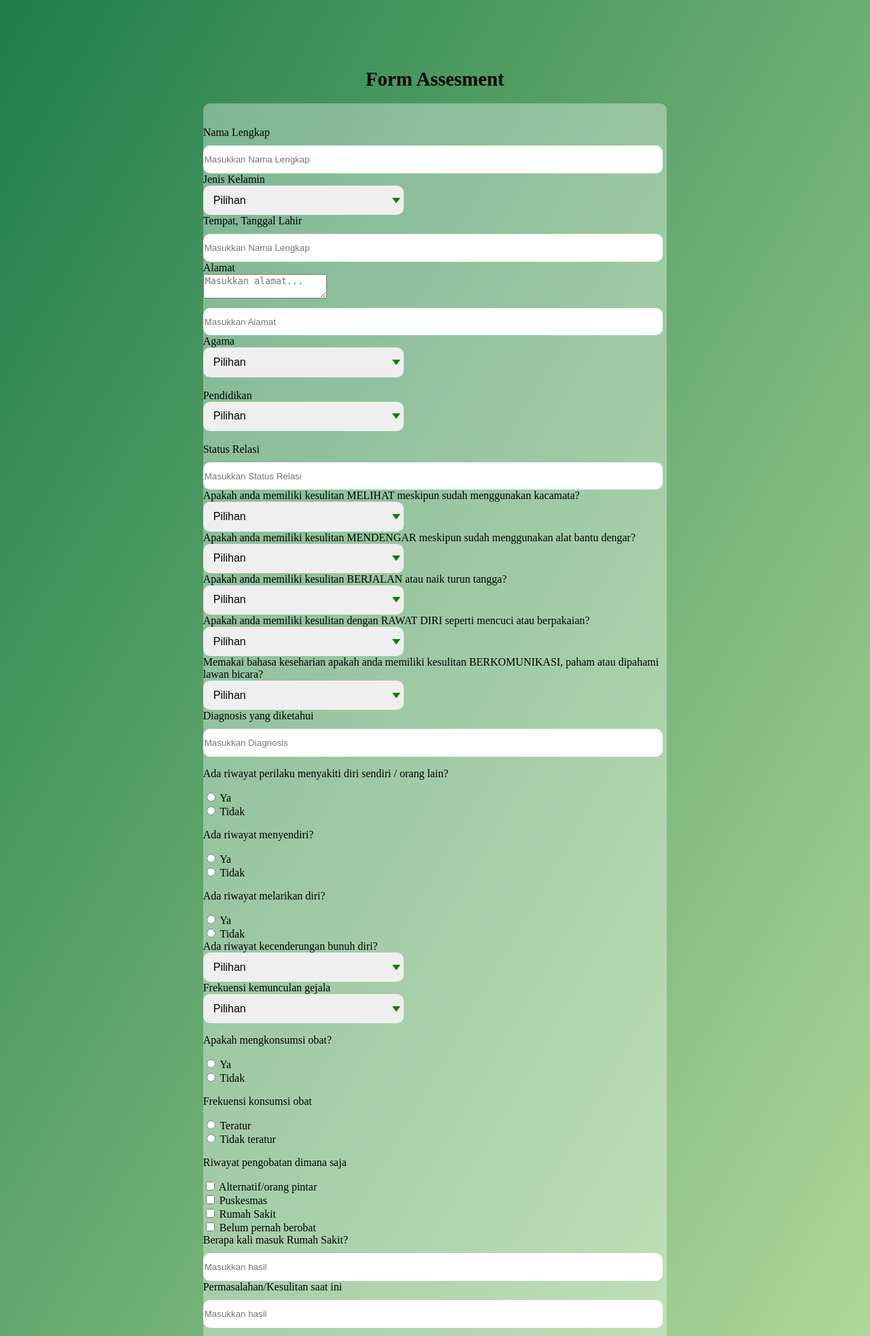
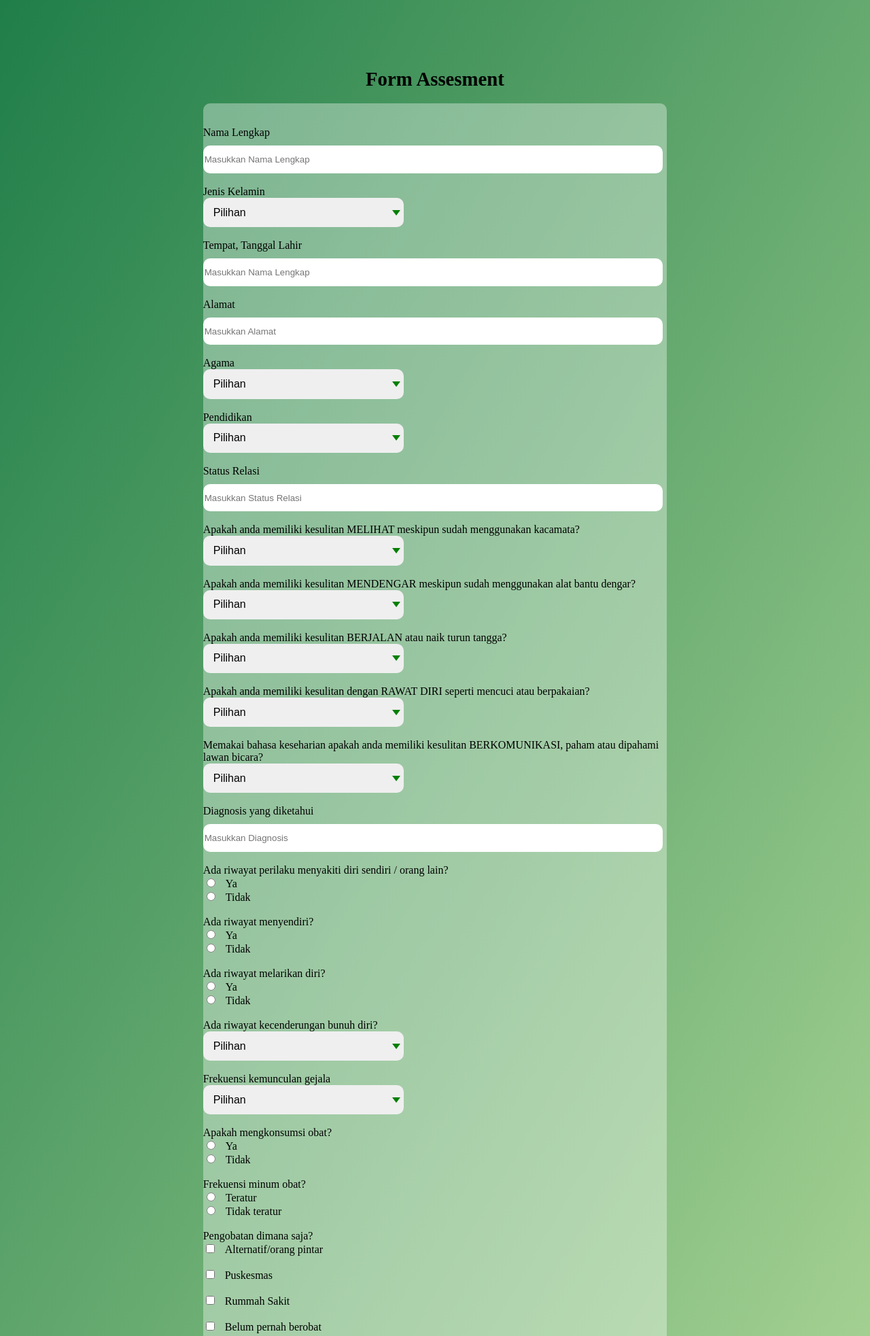
Before and after one commit to ZhivaldoFabio/Form-Assesment, a PHP site: page /Form_assesment1.html in a window 1280 px wide. Shown: the top 1965 px of the page at 68% size. Run offline with PHP 8.4, Linux system fonts and the light colour scheme.

Commit message:
udah di sesuain

```diff
--- a/Form_assesment1.html
+++ b/Form_assesment1.html
@@ -6,6 +6,7 @@
     <meta http-equiv="X-UA-Compatible" content="IE=edge">
     <meta name="viewport" content="width=device-width, initial-scale=1.0">
     <title>Form Assesment 1</title>
+    <meta name="viewport" content="width=device-width, initial-saled=1, user-scalable=no"/>
     <link rel="stylesheet" href="stylesheet.css">
 </head>
 
@@ -16,7 +17,7 @@
     <form class="form_assesment1">
         <div id="content1">
             <label>Nama Lengkap</label><br>
-            <input type="text" name="name" placeholder="Masukkan Nama Lengkap" class="input-text">
+            <input type="text" name="name" placeholder="Masukkan Nama Lengkap" class="input-text"><br>
             <br>
 
             <label>Jenis Kelamin</label><br>
@@ -29,14 +30,13 @@
                         <option value="Lainnya">Lainnya</option>
                     </select>
                 </div>
-            </div>
+            </div><br>
             <label>Tempat, Tanggal Lahir</label><br>
-            <input type="text" name="dob" placeholder="Masukkan Nama Lengkap" class="input-text">
+            <input type="text" name="dob" placeholder="Masukkan Nama Lengkap" class="input-text"><br>
             <br>
 
             <label>Alamat</label><br>
-            <textarea name="alamat" id="alamat" placeholder="Masukkan alamat..."></textarea>
-            <input type="text" name="address" placeholder="Masukkan Alamat" class="input-text">
+            <input type="text" name="address" placeholder="Masukkan Alamat" class="input-text"><br>
             <br>
 
             <label>Agama</label><br>
@@ -70,8 +70,8 @@
             </div>
             <br>
 
-            <label>Status Relasi</label><br>
-            <input type="text" name="relation" placeholder="Masukkan Status Relasi" class="input-text">
+            <label>Status Relasi</label>
+            <input type="text" name="relation" placeholder="Masukkan Status Relasi" class="input-text"><br>
             <br>
             <label>Apakah anda memiliki kesulitan MELIHAT meskipun sudah menggunakan kacamata?</label><br>
             <div class="option">
@@ -85,7 +85,7 @@
                     </select>
                 </div>
 
-            </div>
+            </div><br>
             <label>Apakah anda memiliki kesulitan MENDENGAR meskipun sudah menggunakan alat bantu dengar?</label><br>
             <div class="option">
                 <div class="select-box">
@@ -98,7 +98,7 @@
                     </select>
                 </div>
 
-            </div>
+            </div><br>
             <label>Apakah anda memiliki kesulitan BERJALAN atau naik turun tangga?</label><br>
             <div class="option">
                 <div class="select-box">
@@ -111,7 +111,7 @@
                     </select>
                 </div>
 
-            </div>
+            </div><br>
             <label>Apakah anda memiliki kesulitan dengan RAWAT DIRI seperti mencuci atau berpakaian?</label><br>
             <div class="option">
                 <div class="select-box">
@@ -124,7 +124,7 @@
                     </select>
                 </div>
 
-            </div>
+            </div><br>
             <label>Memakai bahasa keseharian apakah anda memiliki kesulitan BERKOMUNIKASI, paham atau dipahami lawan
                 bicara?</label><br>
             <div class="option">
@@ -138,26 +138,20 @@
                     </select>
                 </div>
 
-            </div>
+            </div><br>
             <label>Diagnosis yang diketahui</label><br>
-            <input type="text" name="relation" placeholder="Masukkan Diagnosis" class="input-text">
+            <input type="text" name="relation" placeholder="Masukkan Diagnosis" class="input-text"><br>
             <br>
-            <p>Ada riwayat perilaku menyakiti
-                diri sendiri / orang lain? </p>
-            <input type="radio" id="html" name="self-harm" value="HTML">
-            <label for="html">Ya</label><br>
-            <input type="radio" id="css" name="self-harm" value="CSS">
-            <label for="css">Tidak</label><br>
-            <p>Ada riwayat menyendiri? </p>
-            <input type="radio" id="html" name="menyendiri" value="HTML">
-            <label for="html">Ya</label><br>
-            <input type="radio" id="css" name="menyendiri" value="CSS">
-            <label for="css">Tidak</label><br>
-            <p>Ada riwayat melarikan diri? </p>
-            <input type="radio" id="html" name="melarikan-diri" value="HTML">
-            <label for="html">Ya</label><br>
-            <input type="radio" id="css" name="melarikan-diri" value="CSS">
-            <label for="css">Tidak</label><br>
+            <label>Ada riwayat perilaku menyakiti diri sendiri / orang lain?</label><br>
+            <input type="radio" name="radio" class="larger">&nbsp&nbsp&nbspYa<br>
+            <input type="radio" name="radio" class="larger">&nbsp&nbsp&nbspTidak<br><br>
+            <label>Ada riwayat menyendiri?</label><br>
+            <input type="radio" name="radio" class="larger">&nbsp&nbsp&nbspYa<br>
+            <input type="radio" name="radio" class="larger">&nbsp&nbsp&nbspTidak<br><br>
+            <label>Ada riwayat melarikan diri?</label><br>
+            <input type="radio" name="radio" class="larger">&nbsp&nbsp&nbspYa<br>
+            <input type="radio" name="radio" class="larger">&nbsp&nbsp&nbspTidak<br><br>
+
             <label>Ada riwayat kecenderungan bunuh diri?</label><br>
             <div class="option">
                 <div class="select-box">
@@ -168,7 +162,7 @@
                         <option value="both">Keduanya</option>
                         <option value="no">Tidak ada</option>
                     </select>
-                </div>
+                </div><br>
 
             </div>
             <label>Frekuensi kemunculan gejala</label><br>
@@ -183,125 +177,94 @@
                     </select>
                 </div>
 
+            </div><br>
+            <label>Apakah mengkonsumsi obat?</label><br>
+            <input type="radio" name="radio" class="larger">&nbsp&nbsp&nbspYa<br>
+            <input type="radio" name="radio" class="larger">&nbsp&nbsp&nbspTidak<br><br>
+            <label>Frekuensi minum obat?</label><br>
+            <input type="radio" name="radio" class="larger">&nbsp&nbsp&nbspTeratur<br>
+            <input type="radio" name="radio" class="larger">&nbsp&nbsp&nbspTidak teratur<br><br>
+            <label id="head2">Pengobatan dimana saja?</label><br>
+            <div id="content2">
+                <input type="checkbox" name="checkbox" class="larger"><label>&nbsp&nbsp&nbspAlternatif/orang pintar</label><br><br>
+                <input type="checkbox" name="checkbox" class="larger"><label>&nbsp&nbsp&nbspPuskesmas</label><br><br>
+                <input type="checkbox" name="checkbox" class="larger"><label>&nbsp&nbsp&nbspRummah Sakit</label><br><br>
+                <input type="checkbox" name="checkbox" class="larger"><label>&nbsp&nbsp&nbspBelum pernah berobat</label><br><br>
             </div>
-            <p>Apakah mengkonsumsi obat? </p>
-            <input type="radio" id="html" name="fav_language" value="HTML">
-            <label for="html">Ya</label><br>
-            <input type="radio" id="css" name="fav_language" value="CSS">
-            <label for="css">Tidak</label><br>
-            <p>Frekuensi konsumsi obat </p>
-            <input type="radio" id="html" name="fav_language" value="HTML">
-            <label for="html">Teratur</label><br>
-            <input type="radio" id="css" name="fav_language" value="CSS">
-            <label for="css">Tidak teratur</label><br>
-            <p>Riwayat pengobatan dimana saja</p>
-            <input type="checkbox" id="vehicle1" name="vehicle1" value="Bike">
-            <label for="vehicle1"> Alternatif/orang pintar</label><br>
-            <input type="checkbox" id="vehicle2" name="vehicle2" value="Car">
-            <label for="vehicle2"> Puskesmas</label><br>
-            <input type="checkbox" id="vehicle3" name="vehicle3" value="Boat">
-            <label for="vehicle3"> Rumah Sakit</label><br>
-            <input type="checkbox" id="vehicle3" name="vehicle3" value="Boat">
-            <label for="vehicle3"> Belum pernah berobat</label><br>
+
 
             <label>Berapa kali masuk Rumah Sakit?</label><br>
-            <input type="text" name="address" placeholder="Masukkan hasil" class="input-text">
+            <input type="text" name="address" placeholder="Masukkan hasil" class="input-text"><br>
             <br>
 
             <label>Permasalahan/Kesulitan saat ini</label><br>
-            <input type="text" name="address" placeholder="Masukkan hasil" class="input-text">
+            <input type="text" name="address" placeholder="Masukkan hasil" class="input-text"><br>
             <br>
-            <p>Apakah Bekerja? </p>
-            <input type="radio" id="html" name="fav_language" value="HTML">
-            <label for="html">Ya</label><br>
-            <input type="radio" id="css" name="fav_language" value="CSS">
-            <label for="css">Tidak</label><br>
+            <label>Apakah bekerja?</label><br>
+            <input type="radio" name="radio" class="larger">&nbsp&nbsp&nbspYa<br>
+            <input type="radio" name="radio" class="larger">&nbsp&nbsp&nbspTidak<br><br>
+
             <label>Apa Pekerjaan Pokoknya?</label><br>
-            <input type="text" name="address" placeholder="Masukkan hasil" class="input-text">
+            <input type="text" name="address" placeholder="Masukkan hasil" class="input-text"><br>
             <br>
-            <p>Apakah memiliki pekerjaan sampingan? </p>
-            <input type="radio" id="html" name="fav_language" value="HTML">
-            <label for="html">Ya</label><br>
-            <input type="radio" id="css" name="fav_language" value="CSS">
-            <label for="css">Tidak</label><br>
-            <p>Penghasilan perbulan? </p>
-            <input type="radio" id="html" name="fav_language" value="HTML">
-            <label for="html"> ≤ 1 juta</label><br>
-            <input type="radio" id="css" name="fav_language" value="CSS">
-            <label for="css"> > 1 juta</label><br>
+            <label>Apakah memiliki pekerjaan sampingan?</label><br>
+            <input type="radio" name="radio" class="larger">&nbsp&nbsp&nbspYa<br>
+            <input type="radio" name="radio" class="larger">&nbsp&nbsp&nbspTidak<br><br>
+            <label>Penghasilan perbulan?</label><br>
+            <input type="radio" name="radio" class="larger">&nbsp&nbsp&nbsp≤ 1 juta<br>
+            <input type="radio" name="radio" class="larger">&nbsp&nbsp&nbsp> 1 juta<br><br>
             <label>Berapa jumlah anggota di rumah? Siapa saja yang bekerja?</label><br>
             <input type="text" name="address" placeholder="Masukkan hasil" class="input-text">
             <br>
             <p>Apa saja aset yang dimiliki keluarga? </p>
-            <input type="checkbox" id="vehicle1" name="vehicle1" value="Bike">
-            <label for="vehicle1"> Motor/mobil/sepeda</label><br>
-            <input type="checkbox" id="vehicle2" name="vehicle2" value="Car">
-            <label for="vehicle2"> Rumah/tanah</label><br>
-            <input type="checkbox" id="vehicle2" name="vehicle2" value="Car">
-            <label for="vehicle2"> Ternak</label><br>
-            <input type="checkbox" id="vehicle2" name="vehicle2" value="Car">
-            <label for="vehicle2"> Warung/toko/tabungan</label><br>
+            <input type="checkbox" name="checkbox" class="larger"><label>&nbsp&nbsp&nbspMotor/mobil/sepeda</label><br><br>
+            <input type="checkbox" name="checkbox" class="larger"><label>&nbsp&nbsp&nbspTernak</label><br><br>
+            <input type="checkbox" name="checkbox" class="larger"><label>&nbsp&nbsp&nbspWarung/Toko/Tabungan</label><br>
+
             <p>Apakah mendapat bantuan? </p>
-            <input type="checkbox" id="vehicle1" name="vehicle1" value="Bike">
-            <label for="vehicle1"> Pemerintah</label><br>
-            <input type="checkbox" id="vehicle2" name="vehicle2" value="Car">
-            <label for="vehicle2"> Swasta</label><br>
-            <input type="checkbox" id="vehicle2" name="vehicle2" value="Car">
-            <label for="vehicle2"> Orang lain</label><br>
-            <input type="checkbox" id="vehicle2" name="vehicle2" value="Car">
-            <label for="vehicle2"> Tidak dapat</label><br>
+            <input type="checkbox" name="checkbox" class="larger"><label>&nbsp&nbsp&nbspPemerintah</label><br><br>
+            <input type="checkbox" name="checkbox" class="larger"><label>&nbsp&nbsp&nbspSwasta</label><br><br>
+            <input type="checkbox" name="checkbox" class="larger"><label>&nbsp&nbsp&nbspOrang lain</label><br><br>
+            <input type="checkbox" name="checkbox" class="larger"><label>&nbsp&nbsp&nbspTidak dapat</label><br>
+
             <p>Apakah memiliki asuransi? </p>
-            <input type="checkbox" id="vehicle1" name="vehicle1" value="Bike">
-            <label for="vehicle1"> KIS</label><br>
-            <input type="checkbox" id="vehicle2" name="vehicle2" value="Car">
-            <label for="vehicle2"> BPJS MANDIRI</label><br>
-            <input type="checkbox" id="vehicle2" name="vehicle2" value="Car">
-            <label for="vehicle2"> Asuransi lainnya</label><br>
-            <input type="checkbox" id="vehicle2" name="vehicle2" value="Car">
-            <label for="vehicle2"> Tidak memiliki</label><br>
+            <input type="checkbox" name="checkbox" class="larger"><label>&nbsp&nbsp&nbspKIS</label><br><br>
+            <input type="checkbox" name="checkbox" class="larger"><label>&nbsp&nbsp&nbspBPJS MANDIRI</label><br><br>
+            <input type="checkbox" name="checkbox" class="larger"><label>&nbsp&nbsp&nbspAsuransi lainnya</label><br><br>
+            <input type="checkbox" name="checkbox" class="larger"><label>&nbsp&nbsp&nbspTidak memiliki</label><br>
+
             <p>Apakah tergabung dalam komunitas/ kelompok kerja? </p>
-            <input type="checkbox" id="vehicle1" name="vehicle1" value="Bike">
-            <label for="vehicle1"> Kelompok Tani</label><br>
-            <input type="checkbox" id="vehicle2" name="vehicle2" value="Car">
-            <label for="vehicle2"> Arisan</label><br>
-            <input type="checkbox" id="vehicle2" name="vehicle2" value="Car">
-            <label for="vehicle2"> Koperasi</label><br>
-            <input type="checkbox" id="vehicle2" name="vehicle2" value="Car">
-            <label for="vehicle2"> Komunitas lainnya</label><br>
-            <input type="checkbox" id="vehicle2" name="vehicle2" value="Car">
-            <label for="vehicle2"> Tidak tergabung</label><br>
+            <input type="checkbox" name="checkbox" class="larger"><label>&nbsp&nbsp&nbspKelompok Tani</label><br><br>
+            <input type="checkbox" name="checkbox" class="larger"><label>&nbsp&nbsp&nbspArisan</label><br><br>
+            <input type="checkbox" name="checkbox" class="larger"><label>&nbsp&nbsp&nbspKoperasi</label><br><br>
+            <input type="checkbox" name="checkbox" class="larger"><label>&nbsp&nbsp&nbspKomunitas lainnya</label><br><br>
+            <input type="checkbox" name="checkbox" class="larger"><label>&nbsp&nbsp&nbspTidak tergabung</label><br><br>
+
             <label>Dukungan yang sudah diberikan pada warga dampingan</label><br>
             <input type="text" name="address" placeholder="Masukkan hasil" class="input-text">
             <br>
             <p>Apakah warga dampingan memiliki KTP? </p>
-            <input type="radio" id="html" name="fav_language" value="HTML">
-            <label for="html">Ya</label><br>
-            <input type="radio" id="css" name="fav_language" value="CSS">
-            <label for="css">Tidak</label><br>
+            <input type="radio" name="radio" class="larger">&nbsp&nbsp&nbspYa<br>
+            <input type="radio" name="radio" class="larger">&nbsp&nbsp&nbspTidak<br>
             <p>Apakah tercantum di Kartu Keluarga? </p>
-            <input type="radio" id="html" name="fav_language" value="HTML">
-            <label for="html">Ya</label><br>
-            <input type="radio" id="css" name="fav_language" value="CSS">
-            <label for="css">Tidak</label><br>
+            <input type="radio" name="radio" class="larger">&nbsp&nbsp&nbspYa<br>
+            <input type="radio" name="radio" class="larger">&nbsp&nbsp&nbspTidak<br>
             <p>Apakah warga dampingan pernah bekerja? </p>
-            <input type="radio" id="html" name="fav_language" value="HTML">
-            <label for="html">Pernah</label><br>
-            <input type="radio" id="css" name="fav_language" value="CSS">
-            <label for="css">Belum</label><br>
+            <input type="radio" name="radio" class="larger">&nbsp&nbsp&nbspPernah<br>
+            <input type="radio" name="radio" class="larger">&nbsp&nbsp&nbspBelum<br><br>
             <p>Apakah pernah mendapatkan gaji? </p>
-            <input type="radio" id="html" name="fav_language" value="HTML">
-            <label for="html">Pernah</label><br>
-            <input type="radio" id="css" name="fav_language" value="CSS">
-            <label for="css">Belum</label><br>
+            <input type="radio" name="radio" class="larger">&nbsp&nbsp&nbspPernah<br>
+            <input type="radio" name="radio" class="larger">&nbsp&nbsp&nbspBelum<br><br>
             <label>Rencana keluarga untuk warga dampingan kedepannya:</label><br>
             <label>Medis</label><br>
-            <input type="text" name="address" placeholder="Masukkan hasil" class=""><br>
+            <input type="text" name="address" placeholder="Masukkan hasil" class="input-text"><br>
+
             <label>ADL</label><br>
-            <input type="text" name="address" placeholder="Masukkan hasil" class=""><br>
+            <input type="text" name="address" placeholder="Masukkan hasil" class="input-text">
             <label>Ekonomi</label><br>
-            <input type="text" name="address" placeholder="Masukkan hasil" class=""><br>
+            <input type="text" name="address" placeholder="Masukkan hasil" class="input-text">
             <label>Sosial</label><br>
-            <input type="text" name="address" placeholder="Masukkan hasil" class="">
+            <input type="text" name="address" placeholder="Masukkan hasil" class="input-text">
             <br>
             <input type="submit" value="Submit">
             <p>Catatan:</p>
--- a/stylesheet.css
+++ b/stylesheet.css
@@ -274,3 +274,9 @@ select:invalid {
 .pilihan {
     color: grey;
 }
+@media screen and(max-width: 768px) {
+    form{
+        width:100%;
+        margin:auto;
+    }
+}
```
